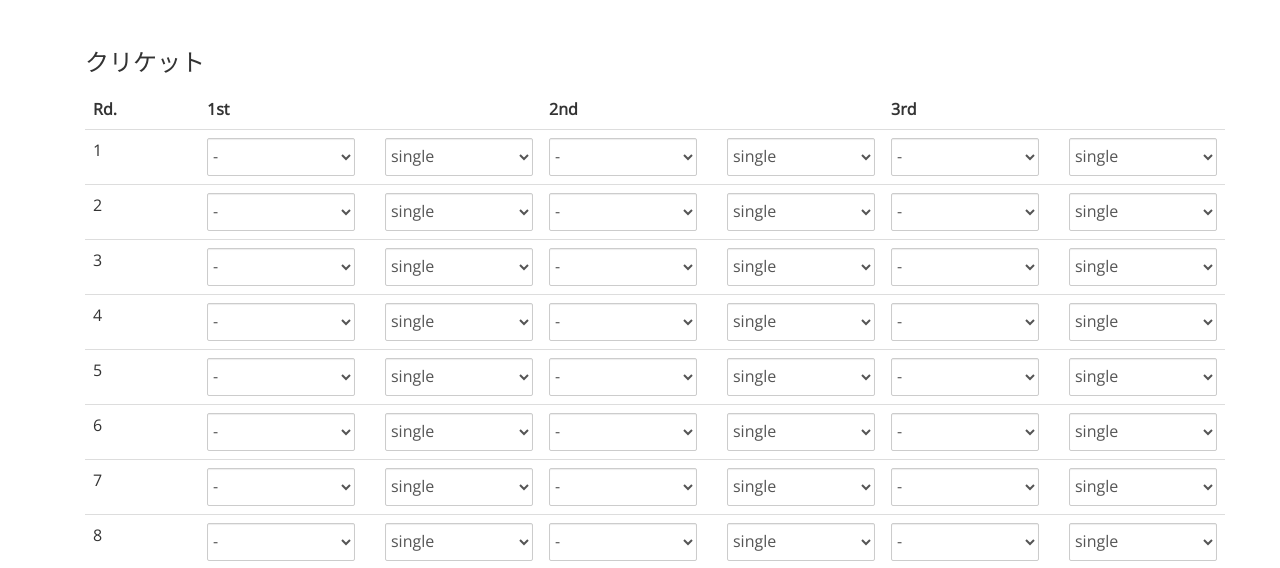
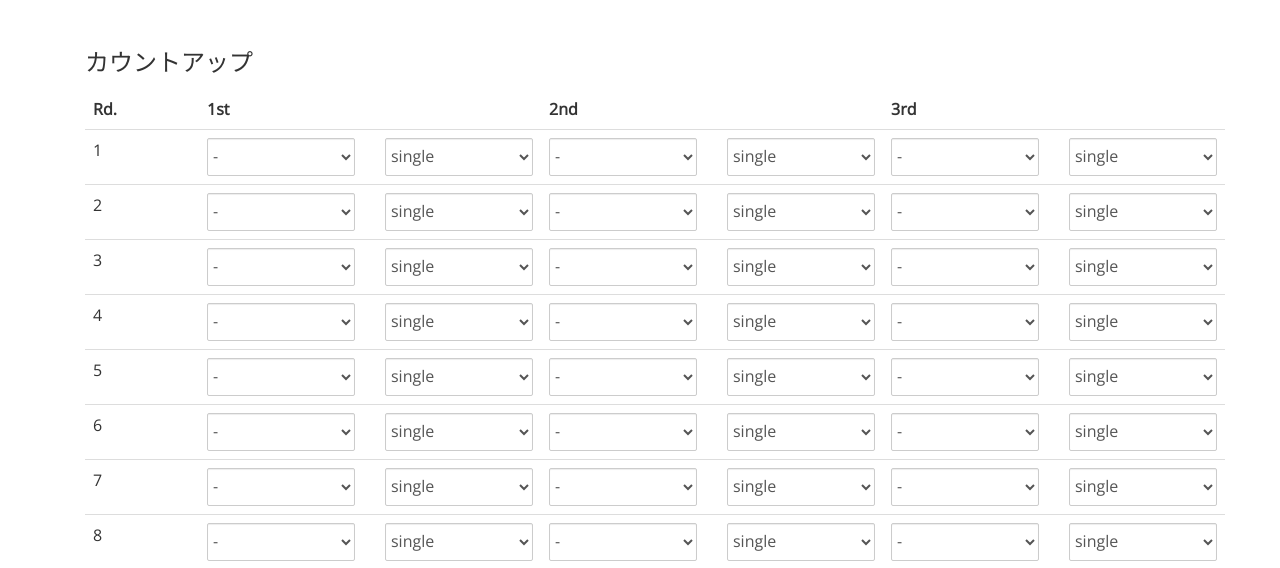
Before and after one commit to N4NU/mn-darts, a Flask app: page /ranking/countup/post in a window 1280 px wide. Shown: the part 81-649 px from the top of the page. Run offline with Flask 2, Linux system fonts and the light colour scheme; some libraries are stand-ins or nearby versions.

Commit message:
誤字修正

```diff
--- a/darts/templates/ranking_countup_post.html
+++ b/darts/templates/ranking_countup_post.html
@@ -2,7 +2,7 @@
 {% block content %}
 
 <div class="container">
-  <h3>クリケット</h3>
+  <h3>カウントアップ</h3>
 
   <div class="row">
     <div class="col-md-12">
```
